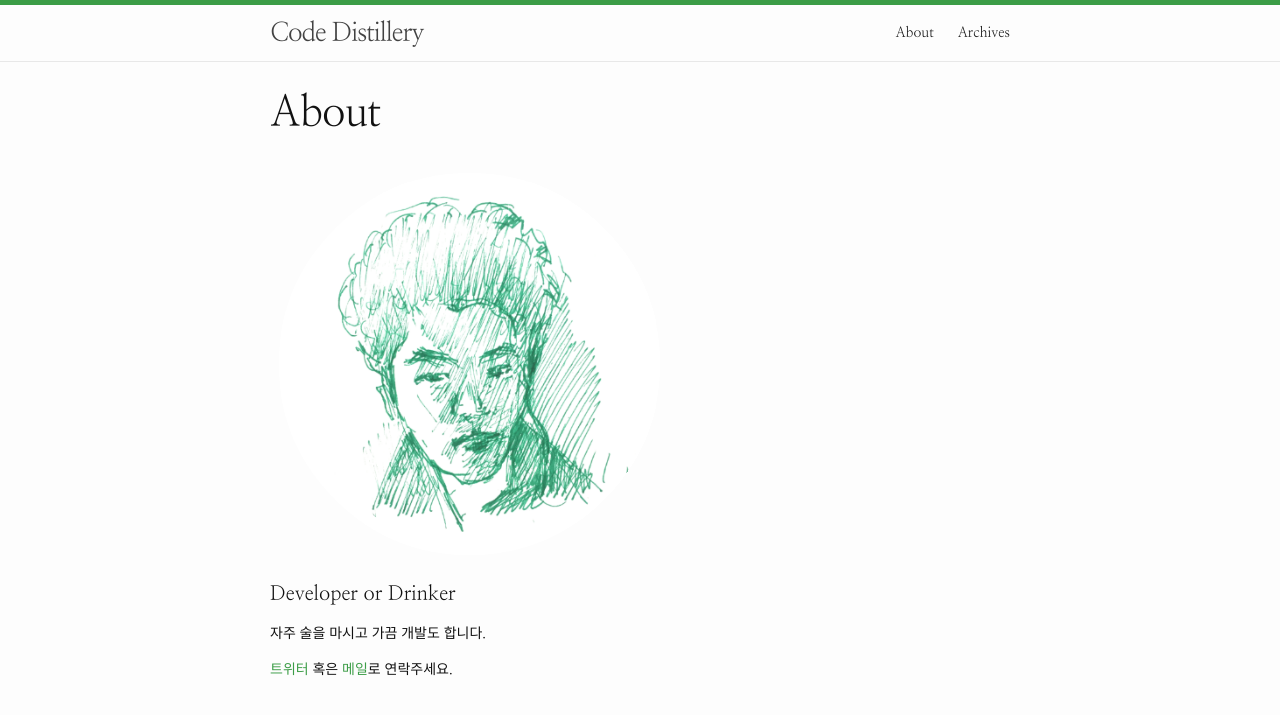
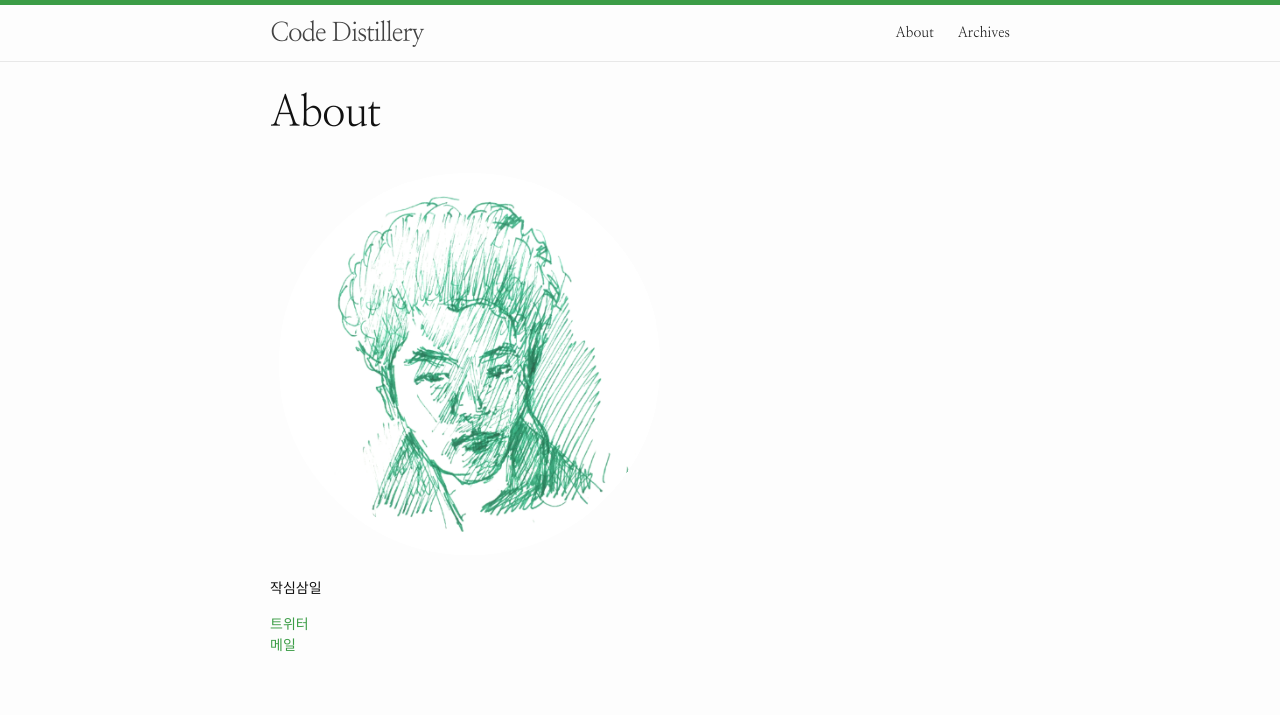
Before and after one commit to sshplendid/sshplendid.github.io, a Jekyll site: the page built from about.md, in a window 1280 px wide. Shown: the top 715 px of the page. Built offline with Jekyll 4.4.1, drawn with Linux system fonts in a browser that asks for light colours.

Commit message:
profile modified

```diff
--- a/about.md
+++ b/about.md
@@ -5,9 +5,8 @@ permalink: /about/
 ---
 <img src="/images/about/me.png" style="width:100%; max-width:400px" />
 
-#### Developer or Drinker
-
-자주 술을 마시고 가끔 개발도 합니다.
+작심삼일
 
 
-[트위터](http://twitter.com/sshplendid) 혹은 [메일](mailto:sshplendid.gmail.com)로 연락주세요.
+[트위터](http://twitter.com/sshplendid)
+[메일](mailto:sshplendid.gmail.com)
```
Also changed, not shown: clserLee/index.html (added, +17 -0 lines), 2 other files.
